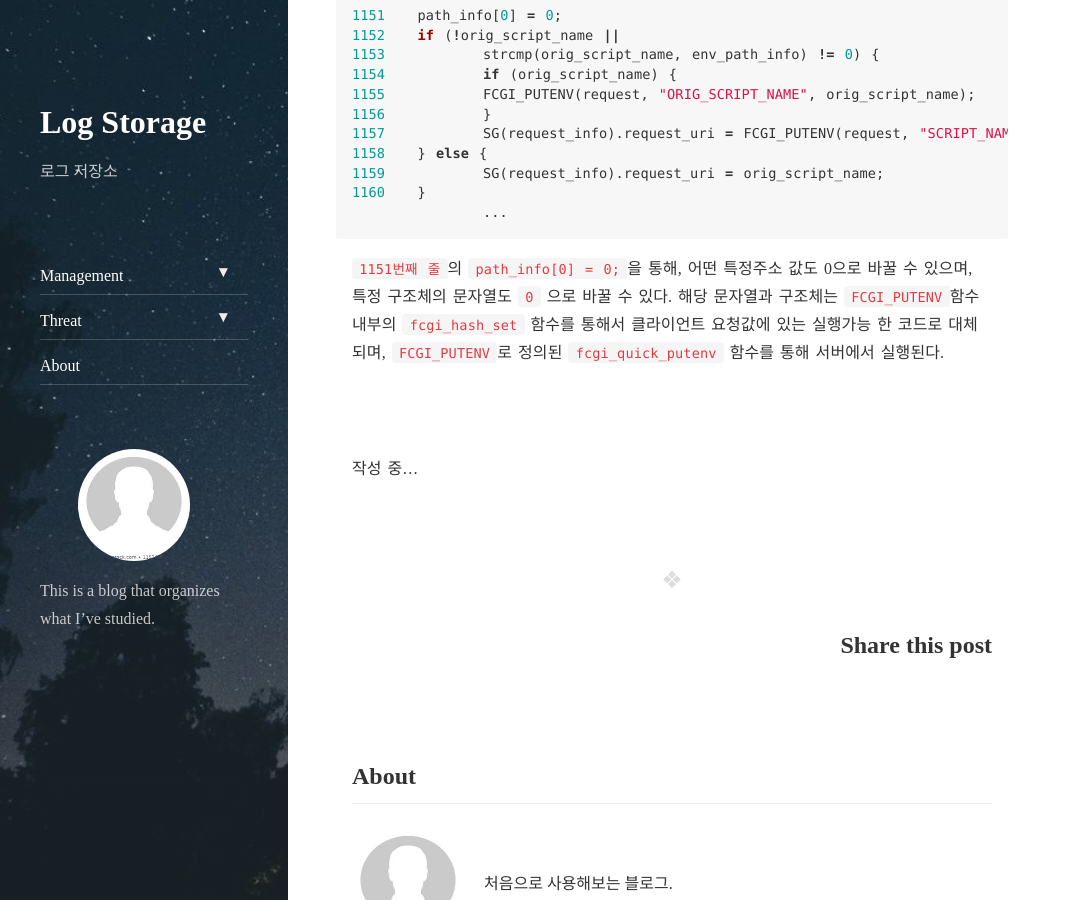
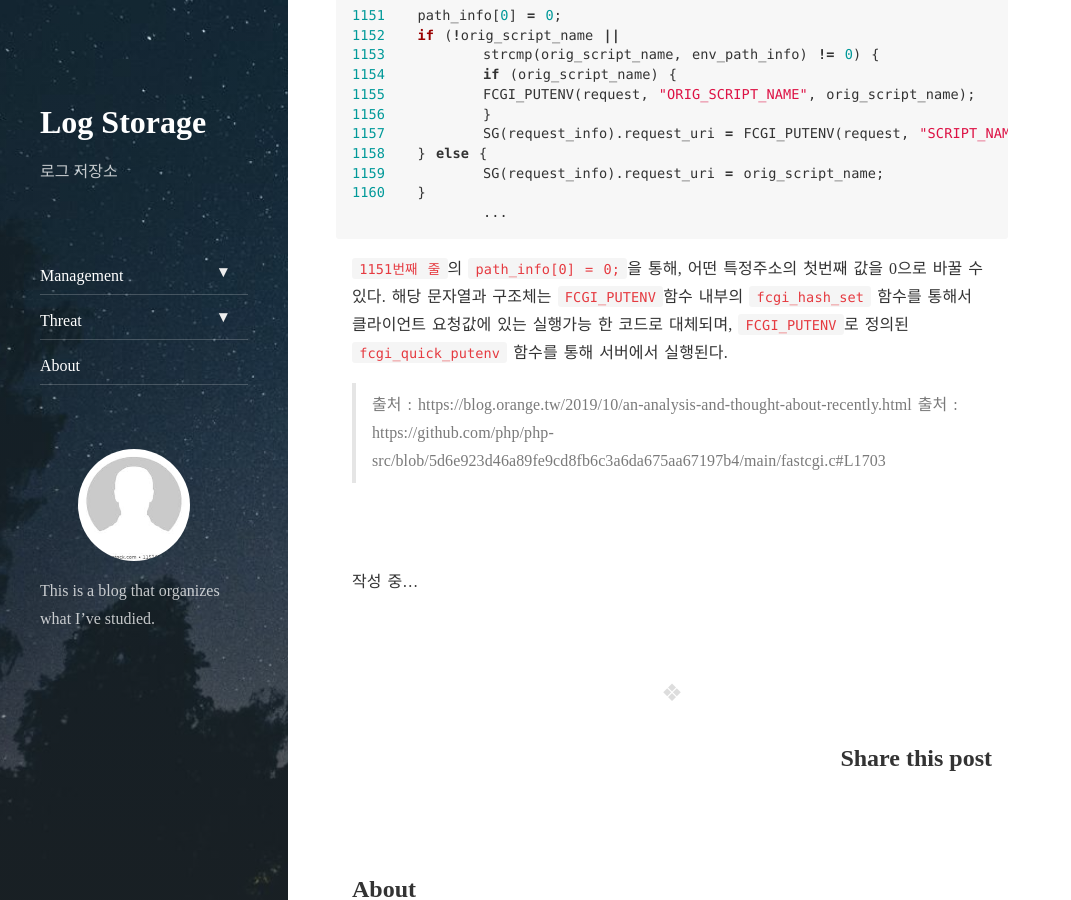
Before and after one commit to chanbin/chanbin.github.io, a Jekyll site: the page built from _posts/2019-12-19-php-fpm-rce.md, in a window 1280 px wide and 900 px high, scrolled down 5478 px. Shown: the whole window, without its empty margins (0-1071 px from the left). Built offline with Jekyll 4.4.1, drawn with Linux system fonts in a browser that asks for light colours; nearby versions of some CDN libraries.

Commit message:
edit post

````diff
--- a/_posts/2019-12-19-php-fpm-rce.md
+++ b/_posts/2019-12-19-php-fpm-rce.md
@@ -179,11 +179,12 @@ location ~ [^/]\.php(/|$){
 		...
 ```
 
-`1151번째 줄`의 `path_info[0] = 0;`을 통해, 어떤 특정주소 값도 0으로 바꿀 수 있으며, 특정 구조체의 문자열도 `0` 으로 바꿀 수 있다.
+`1151번째 줄`의 `path_info[0] = 0;`을 통해, 어떤 특정주소의 첫번째 값을 0으로 바꿀 수 있다.
 해당 문자열과 구조체는 `FCGI_PUTENV`함수 내부의 `fcgi_hash_set` 함수를 통해서 클라이언트 요청값에 있는 실행가능 한 코드로 대체되며, `FCGI_PUTENV`로 정의된 `fcgi_quick_putenv` 함수를 통해 서버에서 실행된다.
 
 
-
+> 출처 : https://blog.orange.tw/2019/10/an-analysis-and-thought-about-recently.html
+> 출처 : https://github.com/php/php-src/blob/5d6e923d46a89fe9cd8fb6c3a6da675aa67197b4/main/fastcgi.c#L1703
 
 <br>
 <br>
````
